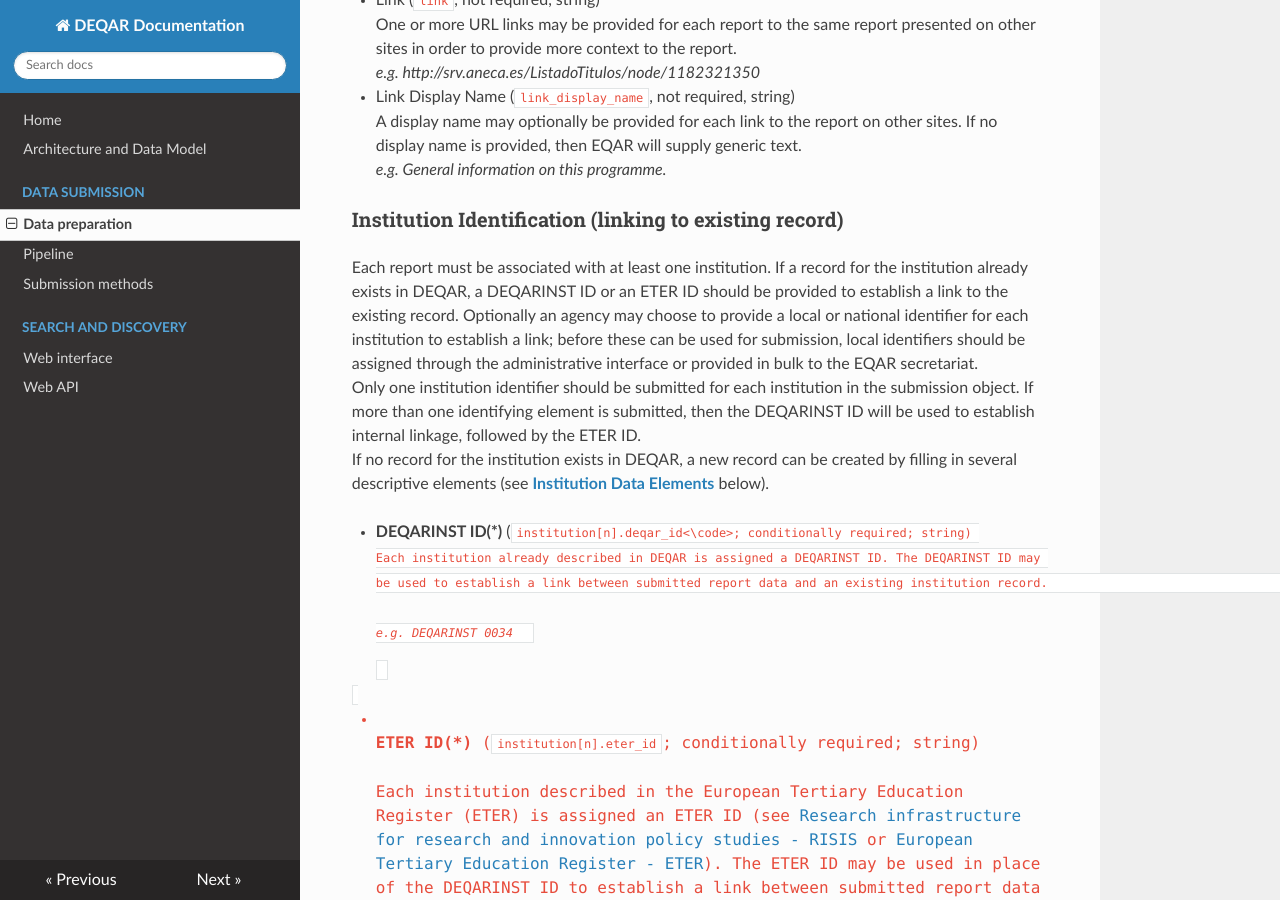
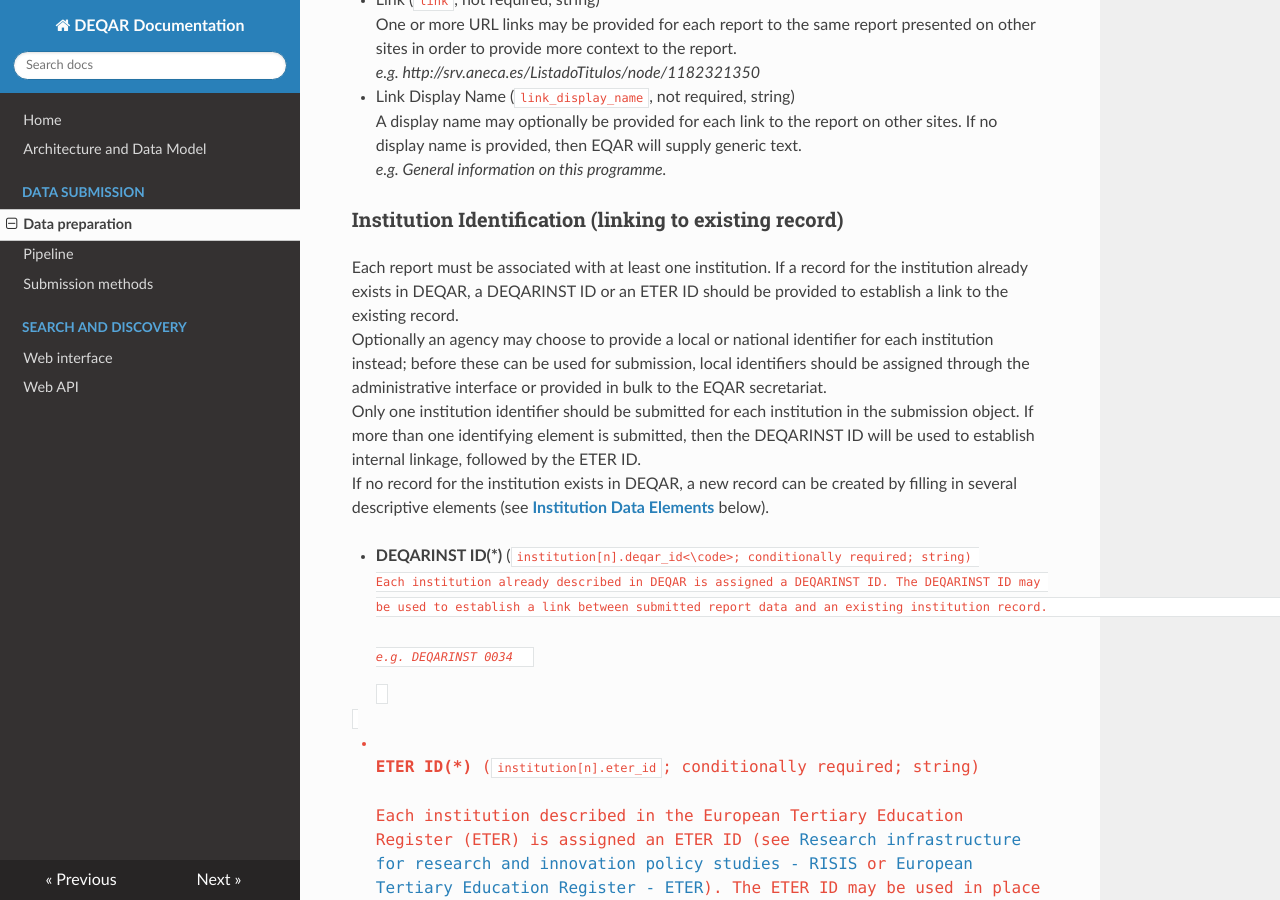
Before and after one commit to EQAR/deqar-docs, an MkDocs documentation site: the page built from docs/submission_object_fields.md, in a window 1280 px wide and 900 px high, scrolled down 3778 px. Built offline with MkDocs 1.6.1, drawn with Linux system fonts in a browser that asks for light colours; nearby versions of some CDN libraries; old or Windows-style settings are respelled for this version of MkDocs.

Commit message:
Update submission_object_fields.md

```diff
--- a/docs/submission_object_fields.md
+++ b/docs/submission_object_fields.md
@@ -105,7 +105,8 @@ A display name may optionally be provided for each link to the report on other s
 *e.g. General information on this programme.*
 
 ### Institution Identification (linking to existing record)
-Each report must be associated with at least one institution. If a record for the institution already exists in DEQAR, a DEQARINST ID or an ETER ID should be provided to establish a link to the existing record. Optionally an agency may choose to provide a local or national identifier for each institution to establish a link; before these can be used for submission, local identifiers should be assigned through the administrative interface or provided in bulk to the EQAR secretariat.
+Each report must be associated with at least one institution. If a record for the institution already exists in DEQAR, a DEQARINST ID or an ETER ID should be provided to establish a link to the existing record.
+Optionally an agency may choose to provide a local or national identifier for each institution instead; before these can be used for submission, local identifiers should be assigned through the administrative interface or provided in bulk to the EQAR secretariat.
 Only one institution identifier should be submitted for each institution in the submission object. If more than one identifying element is submitted, then the DEQARINST ID will be used to establish internal linkage, followed by the ETER ID.
 If no record for the institution exists in DEQAR, a new record can be created by filling in several descriptive elements (see [**Institution Data Elements**](https://docs.deqar.eu/submission_object_fields/#institution-data-elements) below).
 
```
